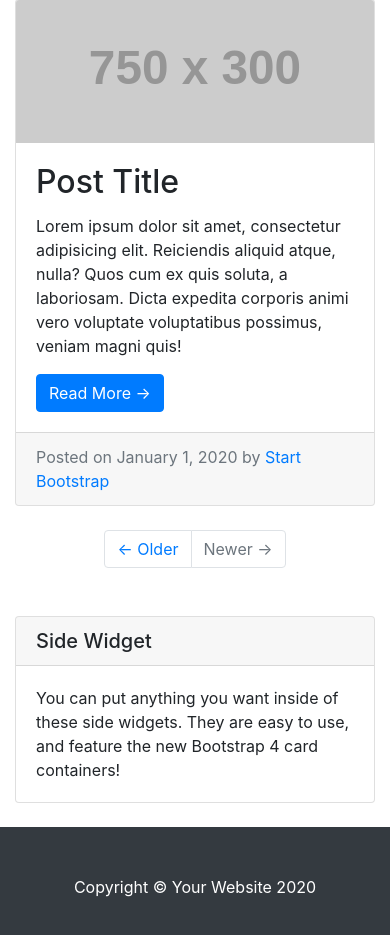
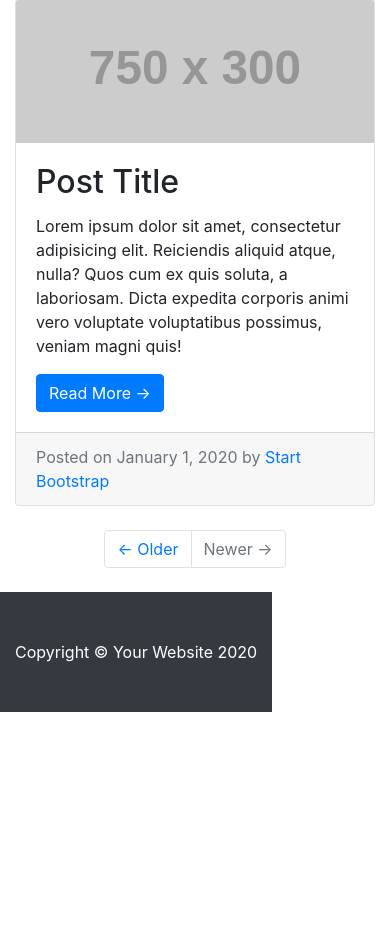
Before and after one commit to franbc0/Escritura, a website: page index.html in a window 390 px wide. Shown: the part 1262-2197 px from the top of the page. After the commit the page ends 1974 px from the top, so only its background shows below. Drawn offline with Linux system fonts and the light colour scheme; placeholder pictures from the web are drawn by us.

Commit message:
Update index.html

```diff
--- a/index.html
+++ b/index.html
@@ -114,23 +114,7 @@
 
       </div>
 
-      <!-- Sidebar Widgets Column -->
-      <div class="col-md-4">
 
-        <!-- Side Widget -->
-        <div class="card my-4">
-          <h5 class="card-header">Side Widget</h5>
-          <div class="card-body">
-            You can put anything you want inside of these side widgets. They are easy to use, and feature the new Bootstrap 4 card containers!
-          </div>
-        </div>
-
-      </div>
-
-    </div>
-    <!-- /.row -->
-
-  </div>
   <!-- /.container -->
 
   <!-- Footer -->
```
